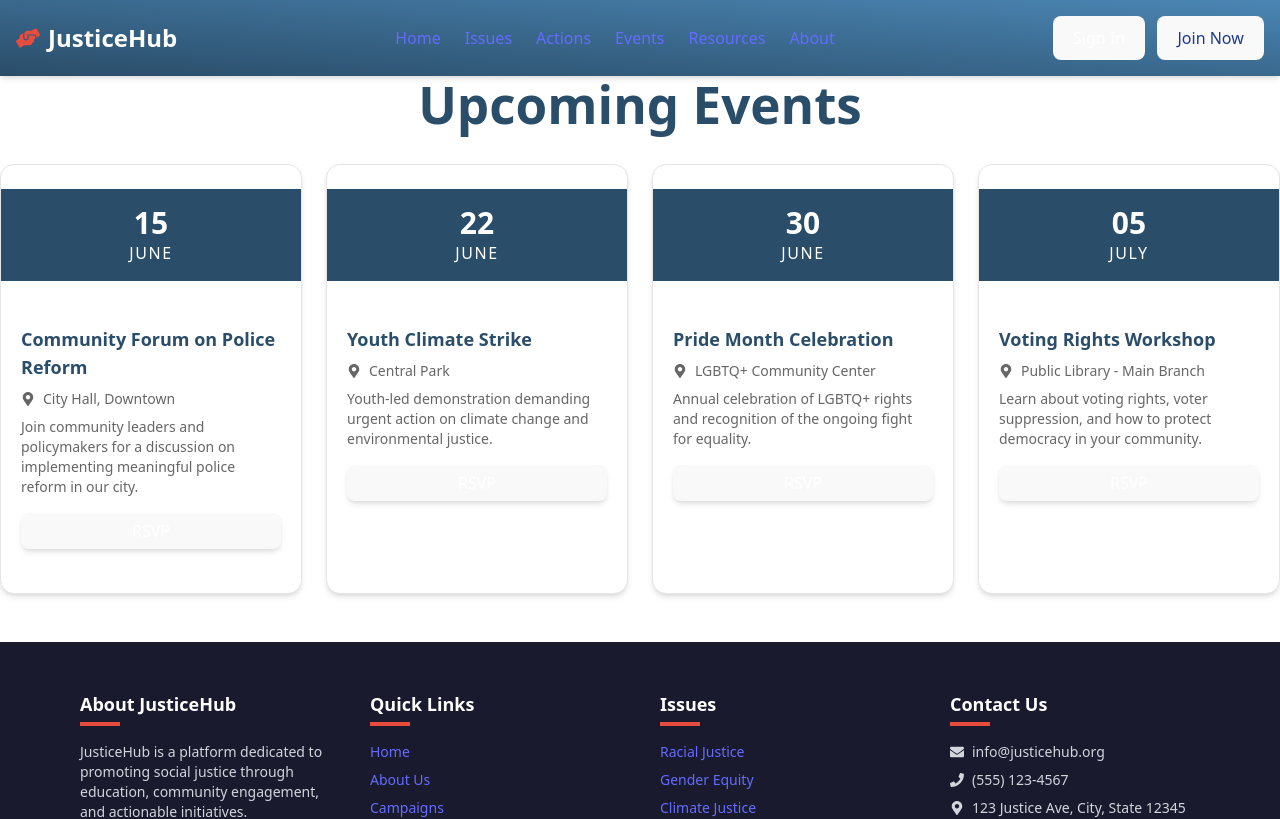
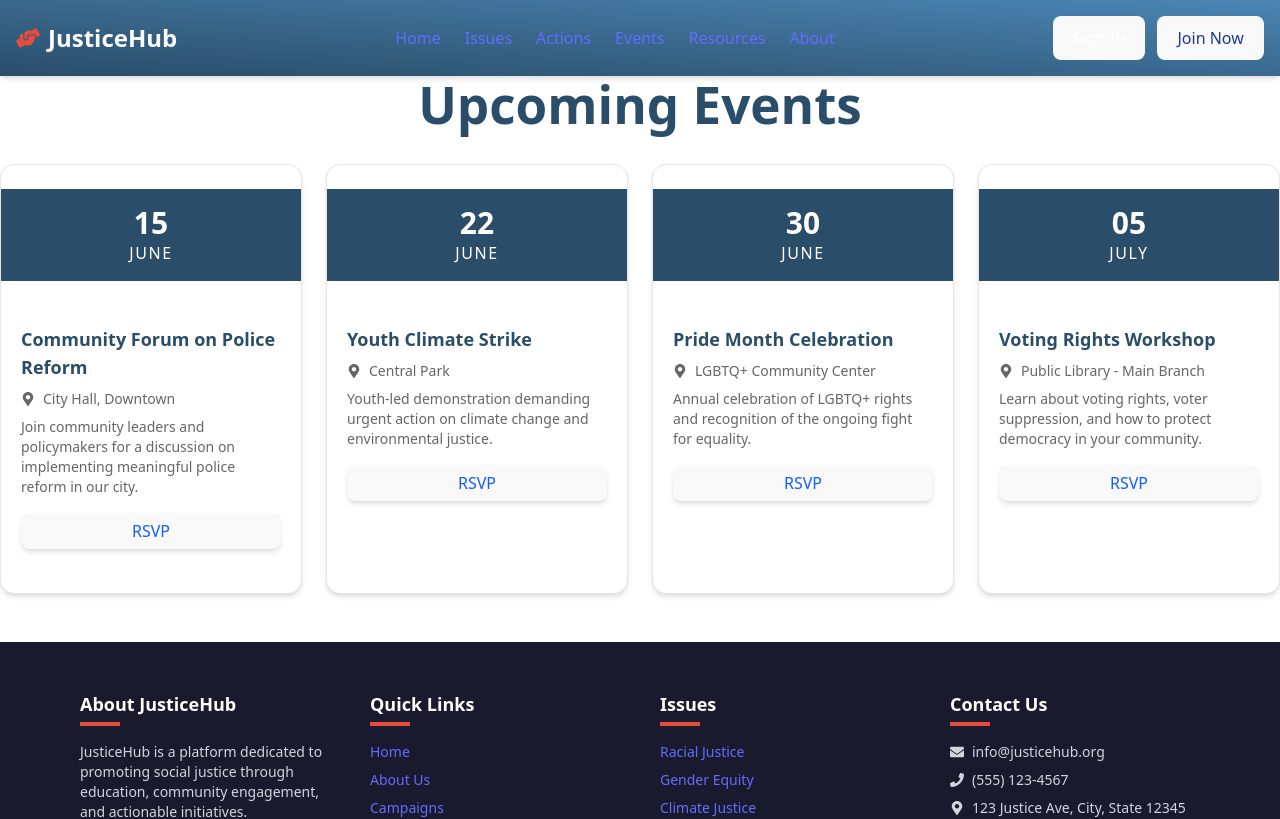
Before and after one commit to Jigishas/Justice-Hub, a React (Vite) app in the folder JusticeHub/: page /events in a window 1280 px wide. Shown: the top 819 px of the page. Built offline with nearby package versions, Linux system fonts and the light colour scheme; no server answers.

Commit message:
few updates

```diff
--- a/JusticeHub/src/pages/Events.jsx
+++ b/JusticeHub/src/pages/Events.jsx
@@ -36,7 +36,7 @@ export default function Events() {
                 <span>{event.location}</span>
               </div>
               <p className="text-sm text-[#666] mb-4">{event.desc}</p>
-              <Button className="bg-[#e74c3c] hover:bg-[#c0392b] text-white w-full">RSVP</Button>
+              <Button className="bg-[#e74c3c] hover:bg-[#c0392b] text-blue-600 w-full">RSVP</Button>
             </CardContent>
           </Card>
         ))}
```
